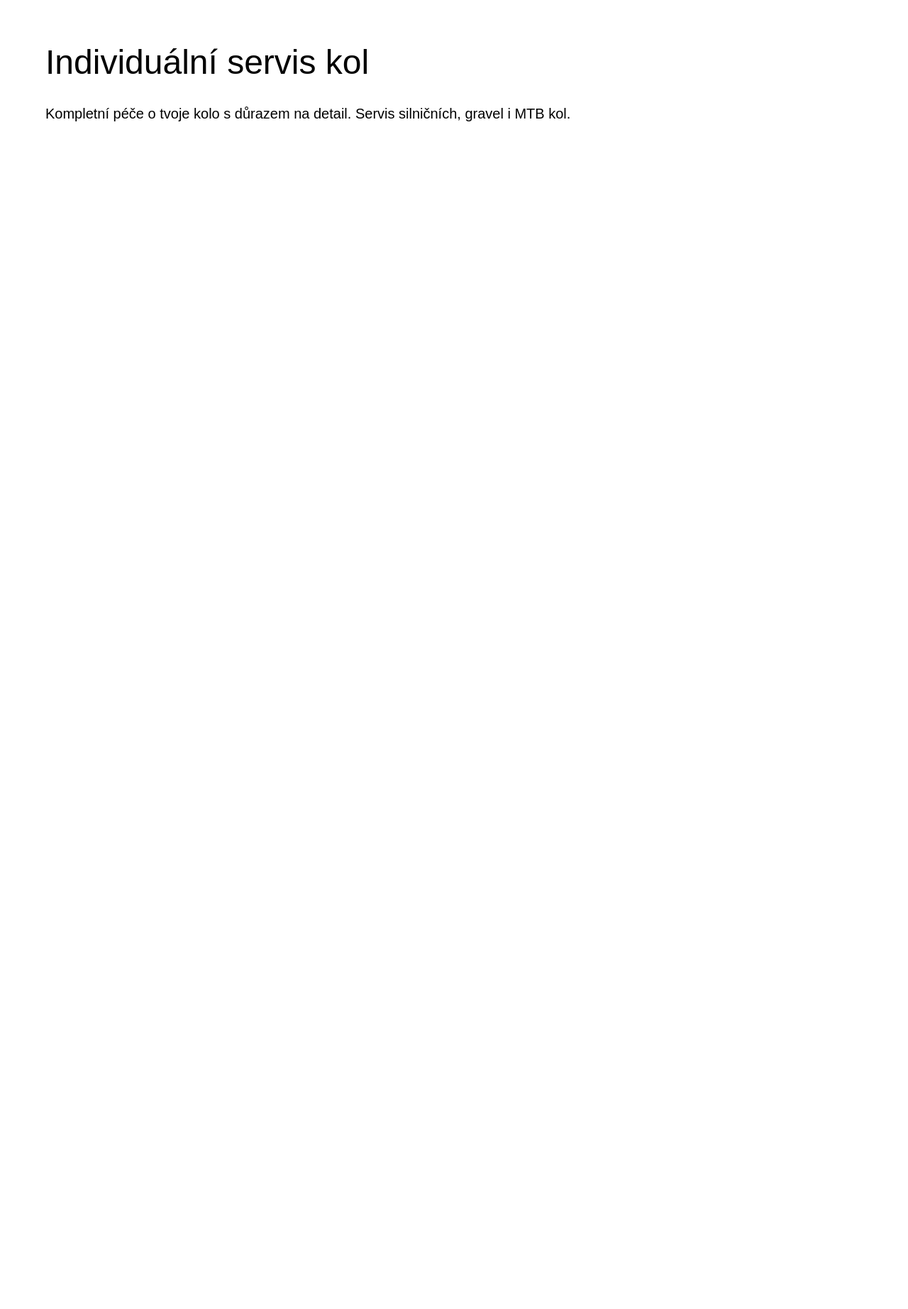
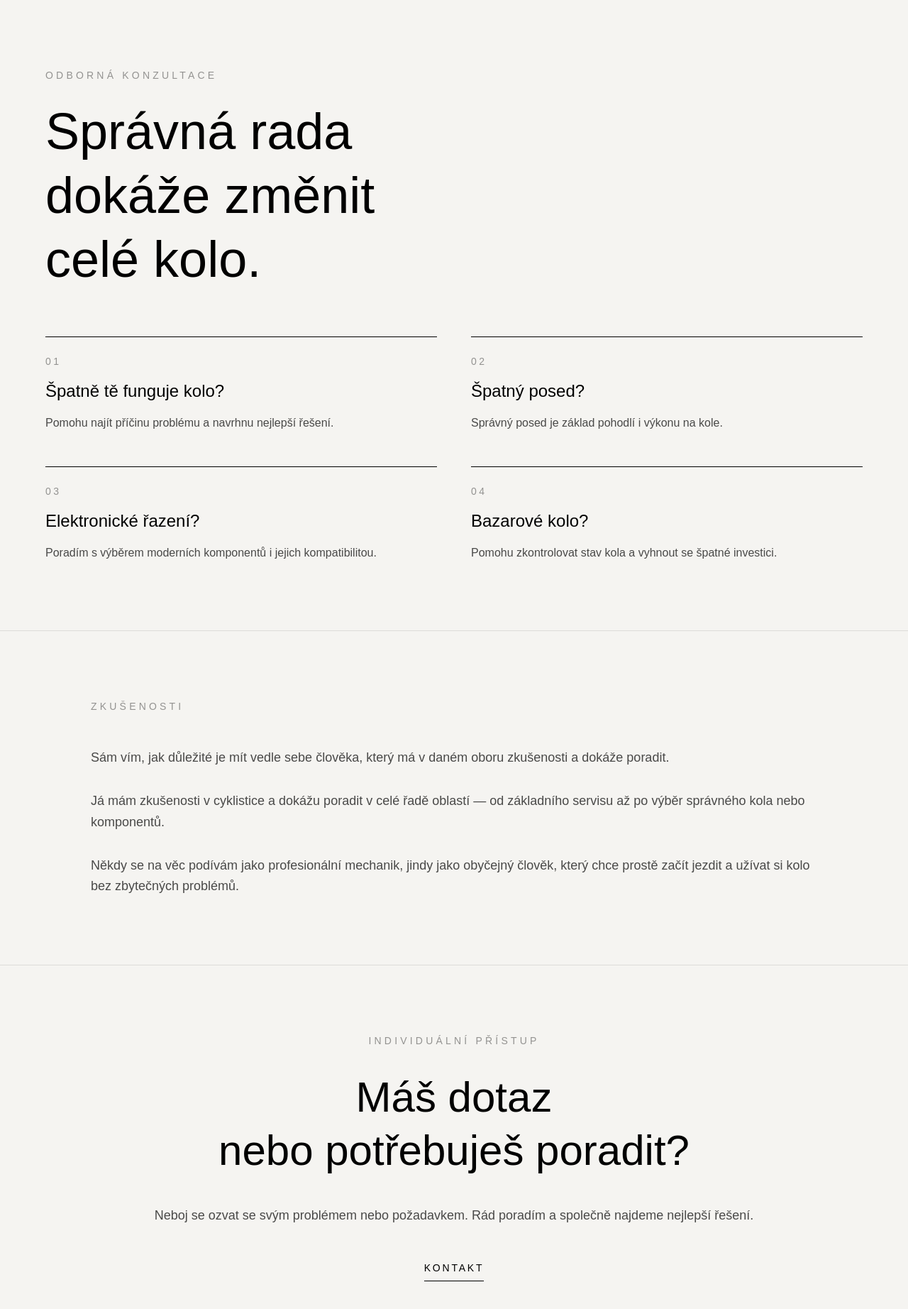
Before and after one commit to marcelboranek-beep/cyclinglab-live, a Next.js app: page /konzultace in a window 1280 px wide. Shown: the top 1844 px of the page at 71% size. Before the commit the page ends 800 px from the top, so only its background shows below. Built offline with nearby package versions, Linux system fonts and the light colour scheme.

Commit message:
Added consultation page

```diff
--- a/app/konzultace/page.tsx
+++ b/app/konzultace/page.tsx
@@ -1,12 +1,147 @@
-export default function ServisKol() {
+export default function Konzultace() {
   return (
-    <main className="min-h-screen bg-white text-black p-16">
-      <h1 className="text-5xl mb-8">Individuální servis kol</h1>
+    <main className="min-h-screen bg-[#f5f4f1] text-black">
 
-      <p className="text-xl leading-relaxed max-w-3xl">
-        Kompletní péče o tvoje kolo s důrazem na detail.
-        Servis silničních, gravel i MTB kol.
-      </p>
+      {/* HERO */}
+      <section className="border-b border-black/10 px-8 py-24 md:px-16">
+        <div className="max-w-6xl mx-auto">
+
+          <p className="uppercase tracking-[0.3em] text-sm text-black/40">
+            Odborná konzultace
+          </p>
+
+          <h1 className="mt-6 text-5xl md:text-7xl font-light leading-tight">
+            Správná rada
+            <br />
+            dokáže změnit
+            <br />
+            celé kolo.
+          </h1>
+
+          <div className="mt-16 grid grid-cols-1 md:grid-cols-2 gap-12">
+
+            <div className="border-t border-black pt-6">
+              <div className="text-sm uppercase tracking-[0.25em] text-black/40">
+                01
+              </div>
+
+              <h3 className="mt-4 text-2xl font-light">
+                Špatně tě funguje kolo?
+              </h3>
+
+              <p className="mt-4 text-black/70 leading-relaxed">
+                Pomohu najít příčinu problému a navrhnu nejlepší řešení.
+              </p>
+            </div>
+
+            <div className="border-t border-black pt-6">
+              <div className="text-sm uppercase tracking-[0.25em] text-black/40">
+                02
+              </div>
+
+              <h3 className="mt-4 text-2xl font-light">
+                Špatný posed?
+              </h3>
+
+              <p className="mt-4 text-black/70 leading-relaxed">
+                Správný posed je základ pohodlí i výkonu na kole.
+              </p>
+            </div>
+
+            <div className="border-t border-black pt-6">
+              <div className="text-sm uppercase tracking-[0.25em] text-black/40">
+                03
+              </div>
+
+              <h3 className="mt-4 text-2xl font-light">
+                Elektronické řazení?
+              </h3>
+
+              <p className="mt-4 text-black/70 leading-relaxed">
+                Poradím s výběrem moderních komponentů i jejich kompatibilitou.
+              </p>
+            </div>
+
+            <div className="border-t border-black pt-6">
+              <div className="text-sm uppercase tracking-[0.25em] text-black/40">
+                04
+              </div>
+
+              <h3 className="mt-4 text-2xl font-light">
+                Bazarové kolo?
+              </h3>
+
+              <p className="mt-4 text-black/70 leading-relaxed">
+                Pomohu zkontrolovat stav kola a vyhnout se špatné investici.
+              </p>
+            </div>
+
+          </div>
+
+        </div>
+      </section>
+
+      {/* TEXT */}
+      <section className="px-8 py-24 md:px-16 border-b border-black/10">
+        <div className="max-w-5xl mx-auto">
+
+          <p className="uppercase tracking-[0.3em] text-sm text-black/40">
+            Zkušenosti
+          </p>
+
+          <div className="mt-12 space-y-8 text-lg leading-relaxed text-black/70">
+
+            <p>
+              Sám vím, jak důležité je mít vedle sebe člověka,
+              který má v daném oboru zkušenosti a dokáže poradit.
+            </p>
+
+            <p>
+              Já mám zkušenosti v cyklistice a dokážu poradit
+              v celé řadě oblastí — od základního servisu až po
+              výběr správného kola nebo komponentů.
+            </p>
+
+            <p>
+              Někdy se na věc podívám jako profesionální mechanik,
+              jindy jako obyčejný člověk, který chce prostě začít jezdit
+              a užívat si kolo bez zbytečných problémů.
+            </p>
+
+          </div>
+
+        </div>
+      </section>
+
+      {/* CTA */}
+      <section className="px-8 py-24 md:px-16">
+        <div className="max-w-4xl mx-auto text-center">
+
+          <p className="uppercase tracking-[0.3em] text-sm text-black/40">
+            Individuální přístup
+          </p>
+
+          <h2 className="mt-8 text-4xl md:text-6xl font-light leading-tight">
+            Máš dotaz
+            <br />
+            nebo potřebuješ poradit?
+          </h2>
+
+          <p className="mt-10 text-lg leading-relaxed text-black/70">
+            Neboj se ozvat se svým problémem nebo požadavkem.
+            Rád poradím a společně najdeme nejlepší řešení.
+          </p>
+
+          <a
+            href="/kontakt"
+            className="mt-12 inline-block border-b border-black pb-2 uppercase tracking-[0.2em] text-sm"
+          >
+            Kontakt
+          </a>
+
+        </div>
+      </section>
+
     </main>
-  )
+  );
 }
```
